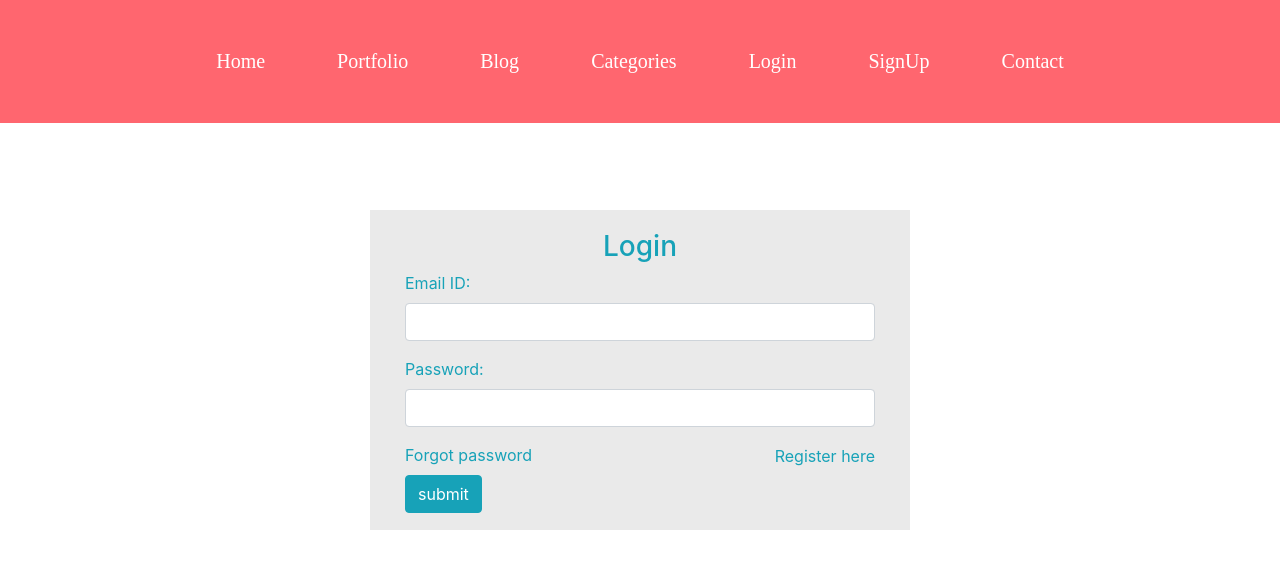
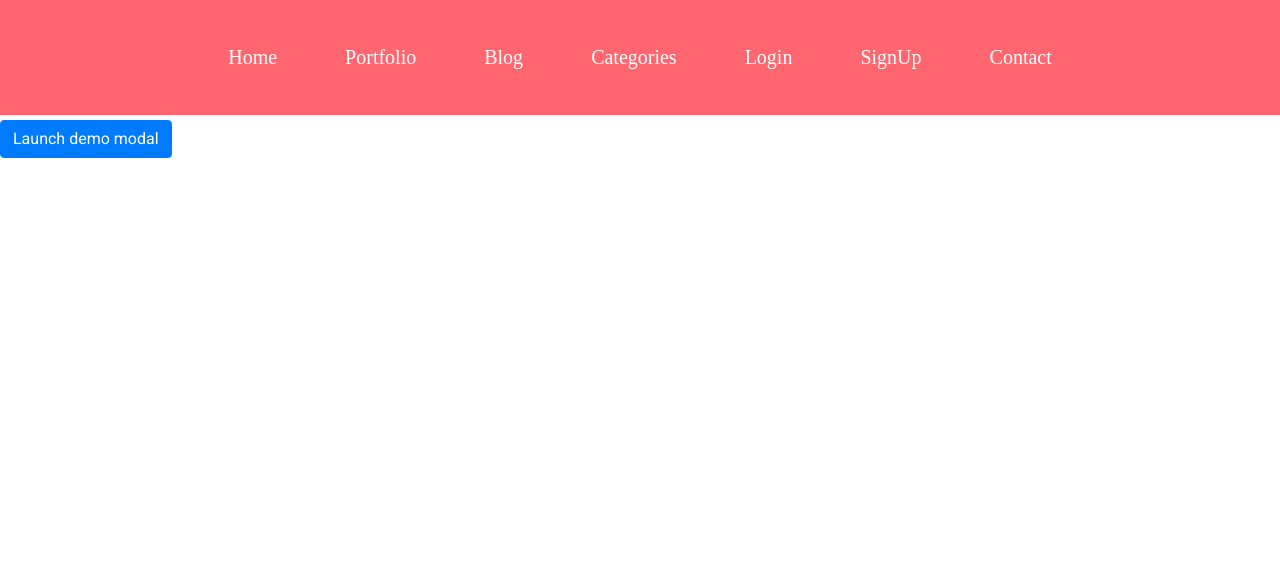
Before and after one commit to techblog4/TechBlog, an Angular app in the folder frontend/: page /login in a window 1280 px wide. Shown: the top 568 px of the page. Built offline with nearby package versions, Linux system fonts and the light colour scheme.

Commit message:
Login changes
Changed login page

```diff
--- a/frontend/angular.json
+++ b/frontend/angular.json
@@ -27,6 +27,7 @@
               "src/assets"
             ],
             "styles": [
+              "src/custom-theme.scss",
               "src/styles.css"
             ],
             "scripts": []
--- a/frontend/package.json
+++ b/frontend/package.json
@@ -11,10 +11,12 @@
   "private": true,
   "dependencies": {
     "@angular/animations": "~13.3.0",
+    "@angular/cdk": "^13.3.9",
     "@angular/common": "~13.3.0",
     "@angular/compiler": "~13.3.0",
     "@angular/core": "~13.3.0",
     "@angular/forms": "~13.3.0",
+    "@angular/material": "^13.3.9",
     "@angular/platform-browser": "~13.3.0",
     "@angular/platform-browser-dynamic": "~13.3.0",
     "@angular/router": "~13.3.0",
--- a/frontend/src/app/components/login/login.component.css
+++ b/frontend/src/app/components/login/login.component.css
@@ -1,4 +1,4 @@
-  @import url(http://fonts.googleapis.com/css?family=Raleway);
+  /* @import url(http://fonts.googleapis.com/css?family=Raleway);
 
   #login .container #login-row #login-column #login-box {
     margin-top: 120px;
@@ -12,7 +12,7 @@
   }
   #login .container #login-row #login-column #login-box #login-form #register-link {
     margin-top: -85px;
-  }
+  } */
 
   .nave{
       background-color: #ff666f;
--- a/frontend/src/app/components/login/login.component.html
+++ b/frontend/src/app/components/login/login.component.html
@@ -24,7 +24,7 @@
     </div>
     </div>
   </nav>
-<div id="login">
+<!-- <div id="login">
         <h3 class="text-center text-white pt-5">Login form</h3>
         <div class="container">
             <div id="login-row" class="row justify-content-center align-items-center">
@@ -52,4 +52,44 @@
                 </div>
             </div>
         </div>
+    </div> -->
+<!--
+    <link href="//netdna.bootstrapcdn.com/bootstrap/3.2.0/css/bootstrap.min.css" rel="stylesheet" id="bootstrap-css">
+<script src="//netdna.bootstrapcdn.com/bootstrap/3.2.0/js/bootstrap.min.js"></script>
+<script src="//code.jquery.com/jquery-1.11.1.min.js"></script> -->
+<!------ Include the above in your HEAD tag ---------->
+
+<!-- <link href="//maxcdn.bootstrapcdn.com/font-awesome/4.1.0/css/font-awesome.min.css" rel="stylesheet"> -->
+<!-- Button trigger modal -->
+<br><br><br><br><br><br>
+
+<!-- Button trigger modal -->
+<button type="button" class="btn btn-primary" data-toggle="modal" data-target="#exampleModalCenter">
+  Launch demo modal
+</button>
+
+<!-- Modal -->
+<div class="modal fade" id="exampleModalCenter" tabindex="-1" role="dialog" aria-labelledby="exampleModalCenterTitle" aria-hidden="true">
+  <div class="modal-dialog modal-dialog-centered" role="document">
+    <div class="modal-content">
+      <div class="modal-header">
+        <h5 class="modal-title" id="exampleModalLongTitle">Modal title</h5>
+        <button type="button" class="close" data-dismiss="modal" aria-label="Close">
+          <span aria-hidden="true">&times;</span>
+        </button>
+      </div>
+      <div class="modal-body">
+        ...
+      </div>
+      <div class="modal-footer">
+        <button type="button" class="btn btn-secondary" data-dismiss="modal">Close</button>
+        <button type="button" class="btn btn-primary">Save changes</button>
+      </div>
     </div>
+  </div>
+</div>
+<script>
+$('#myModal').on('shown.bs.modal', function () {
+  $('#myInput').trigger('focus')
+})
+</script>
--- /dev/null
+++ b/frontend/src/custom-theme.scss
@@ -0,0 +1,34 @@
+
+// Custom Theming for Angular Material
+// For more information: https://material.angular.io/guide/theming
+@use '@angular/material' as mat;
+// Plus imports for other components in your app.
+
+// Include the common styles for Angular Material. We include this here so that you only
+// have to load a single css file for Angular Material in your app.
+// Be sure that you only ever include this mixin once!
+@include mat.core();
+
+// Define the palettes for your theme using the Material Design palettes available in palette.scss
+// (imported above). For each palette, you can optionally specify a default, lighter, and darker
+// hue. Available color palettes: https://material.io/design/color/
+$frontend-primary: mat.define-palette(mat.$indigo-palette);
+$frontend-accent: mat.define-palette(mat.$pink-palette, A200, A100, A400);
+
+// The warn palette is optional (defaults to red).
+$frontend-warn: mat.define-palette(mat.$red-palette);
+
+// Create the theme object. A theme consists of configurations for individual
+// theming systems such as "color" or "typography".
+$frontend-theme: mat.define-light-theme((
+  color: (
+    primary: $frontend-primary,
+    accent: $frontend-accent,
+    warn: $frontend-warn,
+  )
+));
+
+// Include theme styles for core and each component used in your app.
+// Alternatively, you can import and @include the theme mixins for each component
+// that you are using.
+@include mat.all-component-themes($frontend-theme);
--- a/frontend/src/index.html
+++ b/frontend/src/index.html
@@ -11,8 +11,11 @@
 
 <script src="//maxcdn.bootstrapcdn.com/bootstrap/4.1.1/js/bootstrap.min.js"></script>
 <script src="//cdnjs.cloudflare.com/ajax/libs/jquery/3.2.1/jquery.min.js"></script>
+  <link rel="preconnect" href="https://fonts.gstatic.com">
+  <link href="https://fonts.googleapis.com/css2?family=Roboto:wght@300;400;500&display=swap" rel="stylesheet">
+  <link href="https://fonts.googleapis.com/icon?family=Material+Icons" rel="stylesheet">
 </head>
-<body>
+<body class="mat-typography">
   <app-root></app-root>
 
   <!-- <script src="https://code.jquery.com/jquery-3.3.1.slim.min.js" integrity="sha384-q8i/X+965DzO0rT7abK41JStQIAqVgRVzpbzo5smXKp4YfRvH+8abtTE1Pi6jizo" crossorigin="anonymous"></script>
--- a/frontend/src/styles.css
+++ b/frontend/src/styles.css
@@ -1 +1,4 @@
 /* You can add global styles to this file, and also import other style files */
+
+html, body { height: 100%; }
+body { margin: 0; font-family: Roboto, "Helvetica Neue", sans-serif; }
```
Also changed, not shown: frontend/src/app/app.module.ts (+12 -1 lines), 1 other file (tests, documents, lock files or other folders).
